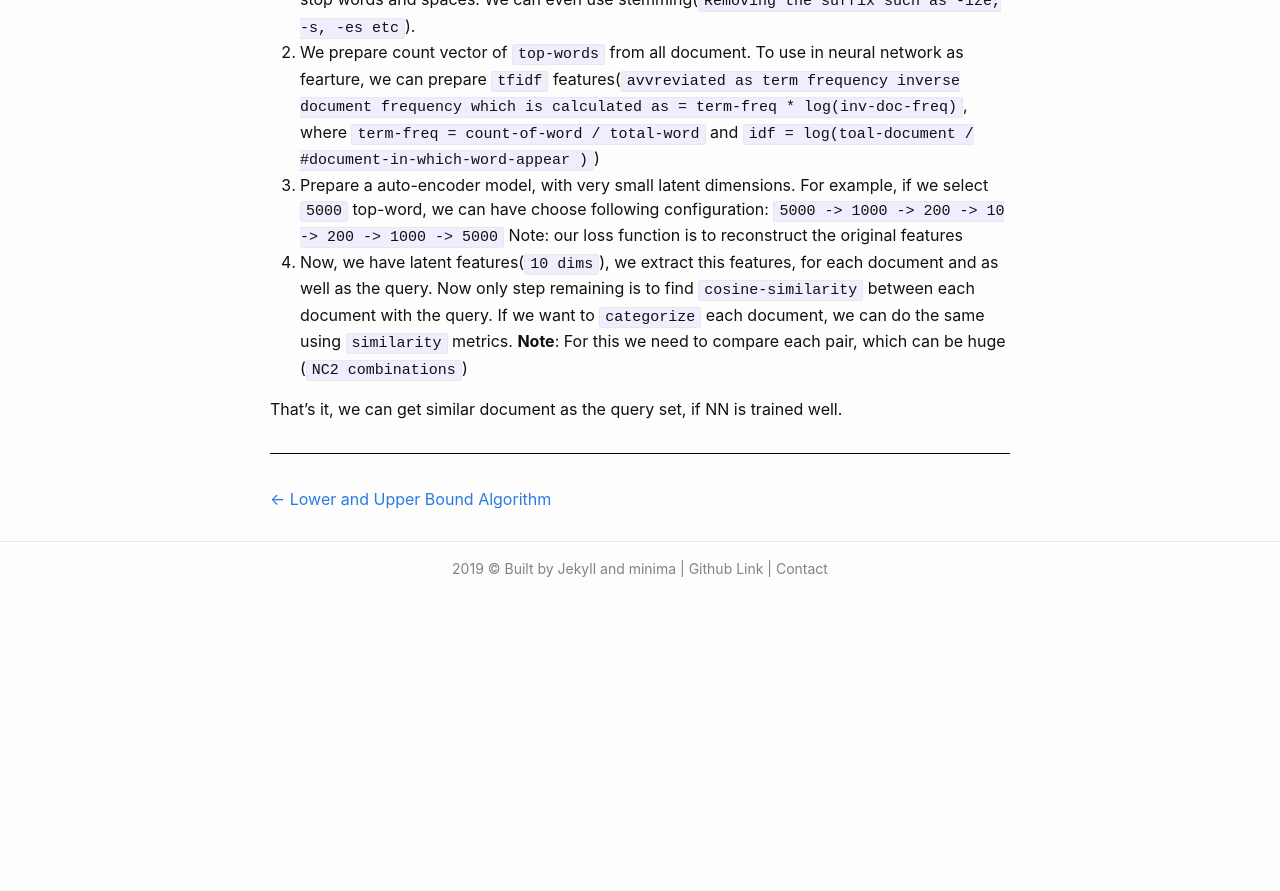
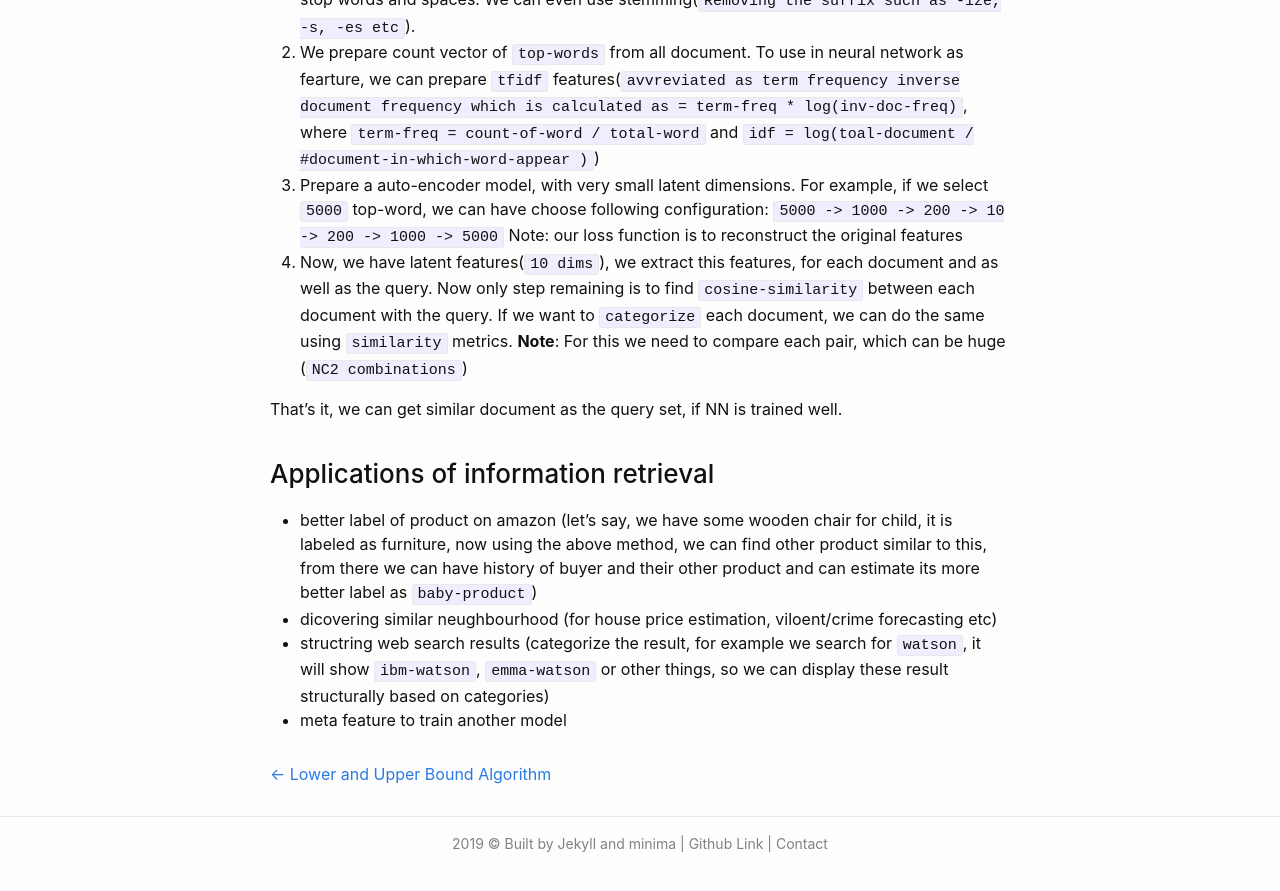
Before and after one commit to ankishb/ankishb.github.io, a Jekyll site: the page built from _posts/2019-08-27-document-retrieval-system.md, in a window 1280 px wide and 900 px high, scrolled down 936 px. Shown: the top 891 px of the window. Built offline with Jekyll 4.4.1, drawn with Linux system fonts in a browser that asks for light colours; before the commit the page ends 1561 px from its top, so only the background shows below that.

Commit message:
Changes in doc-retrieval and upper-lower bound program

```diff
--- a/_posts/2019-08-27-document-retrieval-system.md
+++ b/_posts/2019-08-27-document-retrieval-system.md
@@ -29,4 +29,8 @@ Note: our loss function is to reconstruct the original features
 
 That's it, we can get similar document as the query set, if NN is trained well.
 
----
+### Applications of information retrieval
+- better label of product on amazon (let's say, we have some wooden chair for child, it is labeled as furniture, now using the above method, we can find other product similar to this, from there we can have history of buyer and their other product and can estimate its more better label as `baby-product`)
+- dicovering similar neughbourhood (for house price estimation, viloent/crime forecasting etc)
+- structring web search results (categorize the result, for example we search for `watson`, it will show `ibm-watson`, `emma-watson` or other things, so we can display these result structurally based on categories)
+- meta feature to train another model
```
Also changed, not shown: _posts/2019-08-04-deep-latent-factor-recommendation-system.md (deleted, +0 -20 lines), _posts/2019-08-16-lower-and-upper-bound-algorithm.md (+3 -1 lines).
